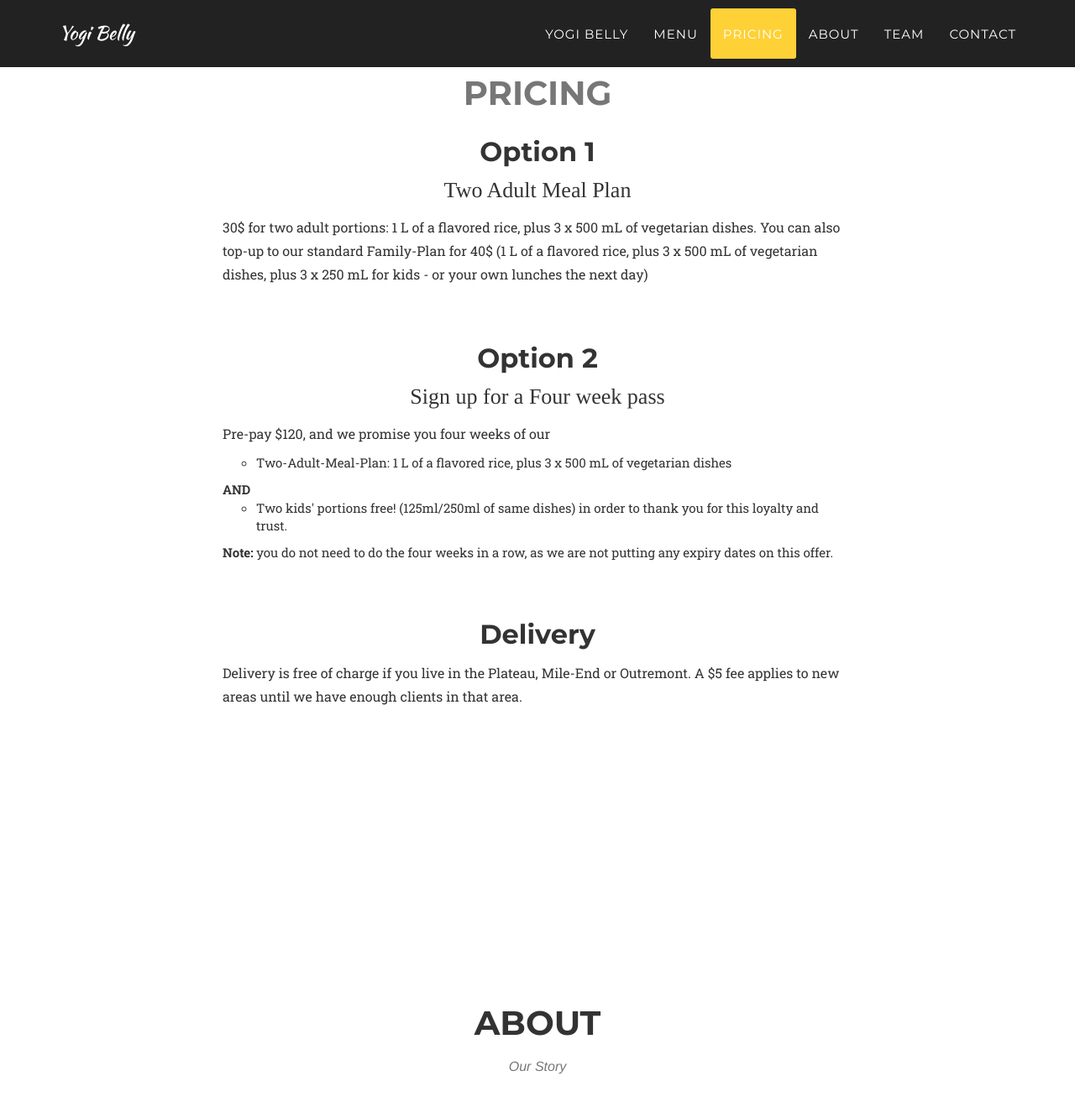
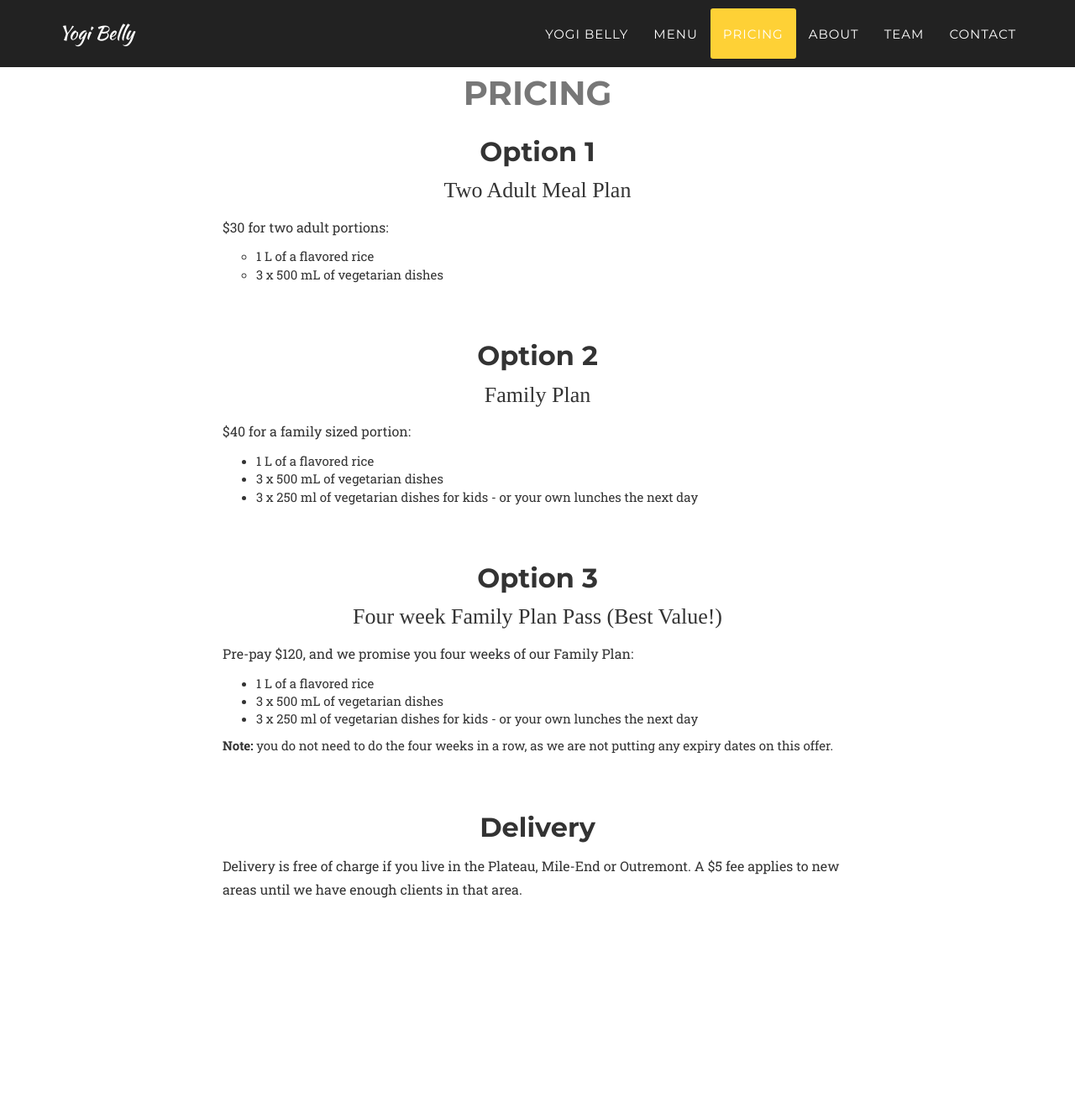
Before and after one commit to yogibelly/yogibelly.github.io, a Jekyll site: the page built from index.html, in a window 1280 px wide and 1400 px high, scrolled down 4733 px, cut to the strip 0-1331 px from the top of the window. Shown: the top 1319 px of the strip at 84% size. Built offline with Jekyll 4.4.1, drawn with Linux system fonts in a browser that asks for light colours; some web fonts are replaced.

Commit message:
changed princing plan

```diff
--- a/_includes/pricing.html
+++ b/_includes/pricing.html
@@ -10,22 +10,39 @@
                 <h2 class="service-heading text-center text-white">Option 1</h2>
                 <h4 class="service-heading text-center text-white">Two Adult Meal Plan</h4>
 
-                <p class="text-white">30$ for two adult portions: 1 L of a flavored rice, plus 3 x 500 mL of vegetarian dishes. You can also top-up to our standard Family-Plan for 40$ (1 L of a flavored rice, plus 3 x 500 mL of vegetarian dishes, plus 3 x 250 mL for kids - or your own lunches the next day)
+                <p class="text-white">
+                    $30 for two adult portions:
+                    <ul style="list-style-type:circle">
+                        <li>1 L of a flavored rice</li>
+                        <li>3 x 500 mL of vegetarian dishes</li>
+                    </ul>
                 </p>
 
                 <br><br>
 
+                <h2 class="service-heading text-center text-white">Option 2</h2>
+                <h4 class="service-heading text-center text-white">Family Plan</h4>
 
-                <h2 class="service-heading text-center text-white">Option 2</h2>
-                <h4 class="service-heading text-center text-white">Sign up for a Four week pass</h4>
+                <p class="text-white">
+                    $40 for a family sized portion:
+                    <ul>
+                        <li>1 L of a flavored rice</li>
+                        <li>3 x 500 mL of vegetarian dishes</li>
+                        <li>3 x 250 ml of vegetarian dishes for kids - or your own lunches the next day</li>
+                    </ul>
 
-                <p class="text-white">Pre-pay $120, and we promise you four weeks of our
-                    <ul style="list-style-type:circle">
-                      <li>Two-Adult-Meal-Plan: 1 L of a flavored rice, plus 3 x 500 mL of vegetarian dishes </li>
-                  </ul>
-                  <strong>AND</strong>
-                  <ul style="list-style-type:circle">
-                      <li>Two kids' portions free! (125ml/250ml of same dishes) in order to thank you for this loyalty and trust. </li>
+                </p>
+
+                <br><br>
+
+                <h2 class="service-heading text-center text-white">Option 3</h2>
+                <h4 class="service-heading text-center text-white">Four week Family Plan Pass (Best Value!)</h4>
+
+                <p class="text-white">Pre-pay $120, and we promise you four weeks of our Family Plan:
+                    <ul>
+                        <li>1 L of a flavored rice</li>
+                        <li>3 x 500 mL of vegetarian dishes</li>
+                        <li>3 x 250 ml of vegetarian dishes for kids - or your own lunches the next day</li>
                     </ul>
                     <strong>Note:</strong> you do not need to do the four weeks in a row, as we are not putting any expiry dates on this offer.</p>
 
```
Lines whose indentation alone changed are shown as unchanged.
